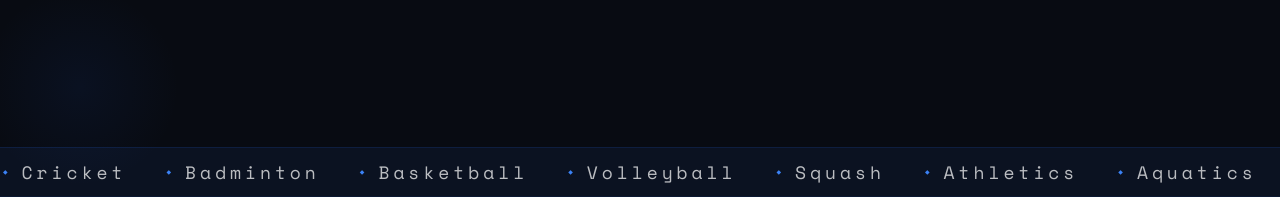
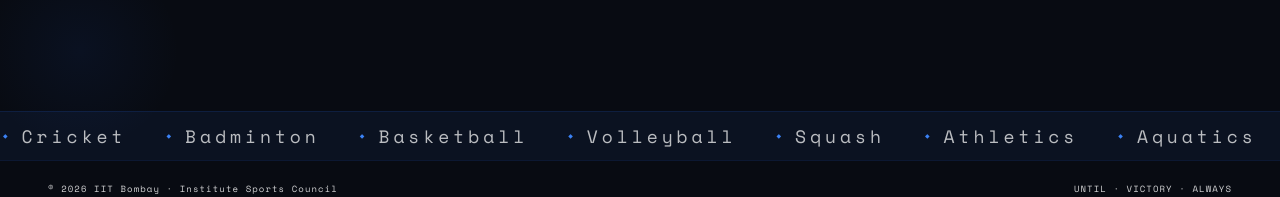
Before and after one commit to dishajain2005/ISC-Yearbook-2026, a React (Create React App) app in the folder frontend/Yearbook-New-Design/frontend/: page /home in a window 1280 px wide. Shown: the part 632-829 px from the top of the page. Built offline with nearby package versions, Linux system fonts and the light colour scheme; no server answers; sample sign-in values are in the browser's storage.

Commit message:
HOPE THIS WORKS

```diff
--- a/frontend/Yearbook-New-Design/frontend/src/styles/HomePage.css
+++ b/frontend/Yearbook-New-Design/frontend/src/styles/HomePage.css
@@ -1231,3 +1231,69 @@
     }
   }
 }
+
+/* =========================================
+   DESKTOP CTA POSITION FIX
+   MOBILE UNTOUCHED
+   ========================================= */
+@media (min-width: 861px) {
+
+  /* Keep hero compact */
+  .home-hero-left {
+    justify-content: center;
+    gap: 0;
+  }
+
+  /* Move button directly under tagline */
+  .btn-gold {
+    margin-top: 1rem !important;
+    align-self: flex-start;
+
+    position: relative;
+    z-index: 20;
+
+    width: auto;
+    min-width: 240px;
+
+    display: inline-flex !important;
+  }
+
+  /* Reduce excessive spacing above */
+  .home-title {
+    margin-bottom: 14px;
+  }
+
+  .home-tagline {
+    margin-bottom: 1.2rem;
+  }
+
+  /* Ensure content fits without scrolling */
+  .home-hero {
+    min-height: calc(100vh - 120px);
+    align-items: center;
+  }
+
+  /* Tighten left section */
+  .home-hero-left {
+    padding-top: 1.5rem;
+    padding-bottom: 1.5rem;
+  }
+
+  /* Compact stats/cards */
+  .hero-cards-overlay {
+    gap: 10px;
+  }
+
+  .hero-card {
+    padding: 14px 18px;
+    width: 190px;
+  }
+
+  .hero-card-n {
+    font-size: 34px;
+  }
+
+  .hero-card-l {
+    font-size: 10px;
+  }
+}
```
